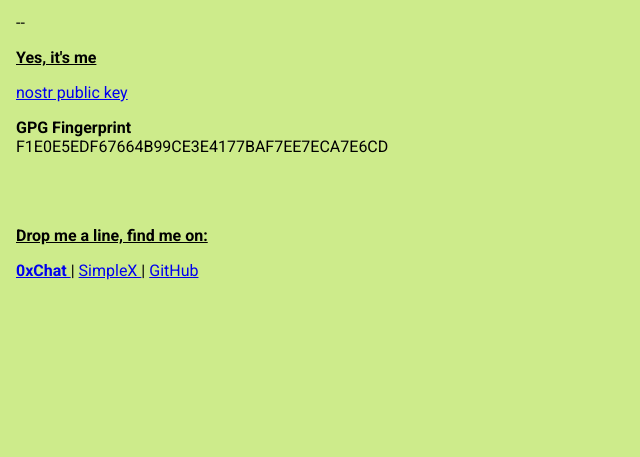
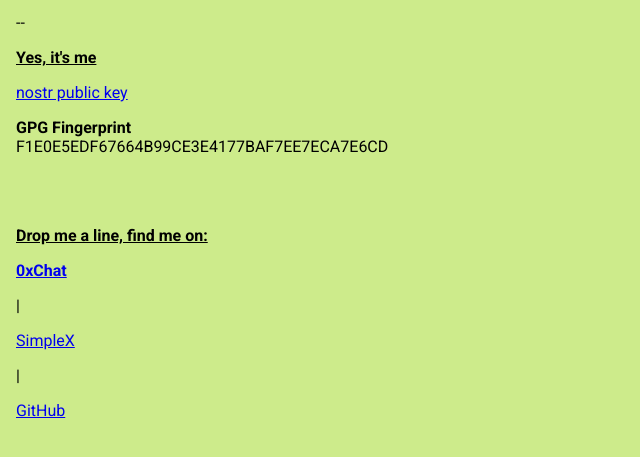
Before and after one commit to InflatableGull/InflatableGull.github.io, a plain HTML site: page index.html in a window 1280 px wide. Shown: the part 157-614 px from the top of the page, without its empty margins (0-640 px from the left). Drawn offline with Linux system fonts and the light colour scheme.

Commit message:
Update index.html

```diff
--- a/index.html
+++ b/index.html
@@ -61,7 +61,7 @@
       0xChat
     </a>
   </strong>
-|
+<p>|</p>
     <a
       href="https://simplex.chat/contact#/?v=2-7&smp=smp%3A%2F%2Fh--vW7ZSkXPeOUpfxlFGgauQmXNFOzGoizak7Ult7cw%3D%40smp15.simplex.im%2FsdM-W3hP7CtJTxHbSjwvLltUb544ao9q%23%2F%3Fv%3D1-3%26dh%3DMCowBQYDK2VuAyEAVeREaRjMYHiM1pEgKPh_X3eNx17iAJXZJoRWXPGwOVU%253D%26srv%3Doauu4bgijybyhczbnxtlggo6hiubahmeutaqineuyy23aojpih3dajad.onion"
       target="_blank"
@@ -69,7 +69,7 @@
     >
       SimpleX
     </a>
-|
+<p>|</p>
     <a
       href="https://github.com/InflatableGull"
       target="_blank"
```
